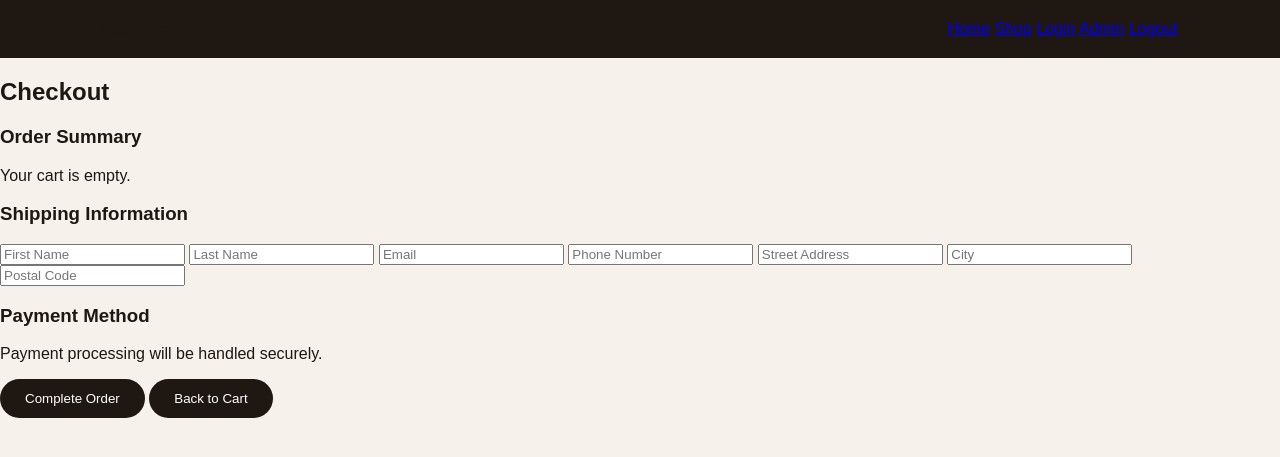
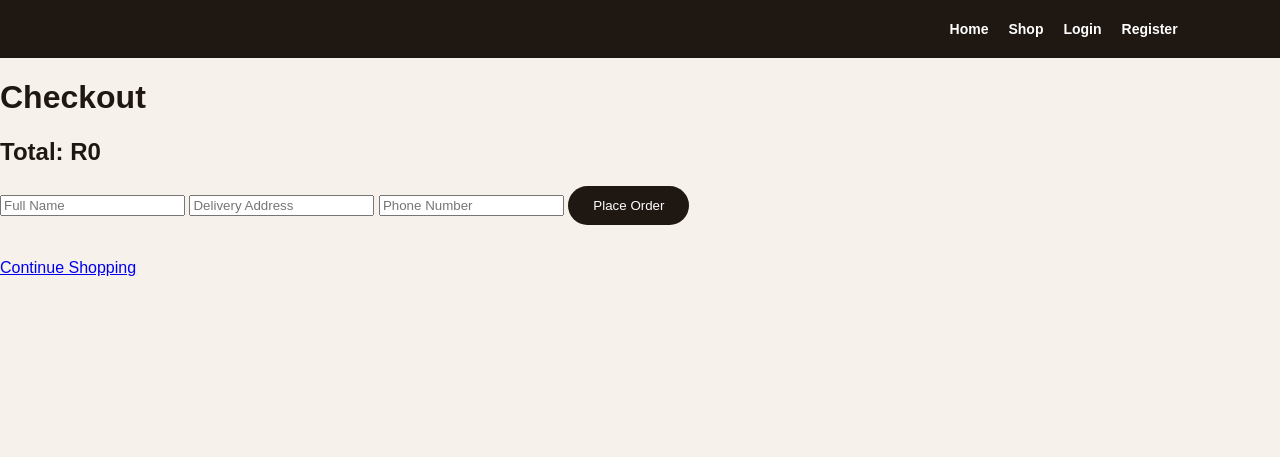
Before and after one commit to sibongilee/Pastimes, a PHP site: page /checkout.php in a window 1280 px wide. Shown: the top 457 px of the page. Run offline with PHP 8.4, Linux system fonts and the light colour scheme.

Commit message:
Enhance admin functionality: update navigation links across multiple pages, add admin management pages for clothing and users, and implement order completion page.

```diff
--- a/cart.php
+++ b/cart.php
@@ -54,8 +54,8 @@ if(isset($_GET["remove"])){
     <div>
         <a href="index.php">Home</a>
         <a href="clothes.php">Shop</a>
-        <a href="login.php">Login</a>
         <a href="admin.php">Admin</a>
+        <a href="wishlist.php">Wishlist</a>
         <a href="logout.php">Logout</a>
     </div>
 </div>
--- a/checkout.php
+++ b/checkout.php
@@ -2,122 +2,76 @@
 // Website: Pastimes
 // This page is the checkout page where users can review their cart and proceed to payment.
 session_start();
-include "DBConn.php";
-if (!isset($_SESSION["cart"])) {
-    $_SESSION["cart"] = array();
-}
-// Calculate total price
+include("navbar.php");
+
 $total = 0;
-$cart_items = array();
-// calculate total and get cart items
-if(!empty($_SESSION["cart"])){
-    foreach($_SESSION["cart"] as $id => $quantity){
-        $result = mysqli_query($conn, "SELECT * FROM tblClothes WHERE clothes_id='$id'");
-        $row = mysqli_fetch_assoc($result);
-        $total += $row["price"] * $quantity;
-        $cart_items[] = array(
-            "id" => $id,
-            "item_name" => $row["item_name"],
-            "price" => $row["price"],
-            "quantity" => $quantity,
 
-        );
-    }
-}
-// Process order submission
-if ($_SERVER['REQUEST_METHOD'] == 'POST') {
-    $firstName = mysqli_real_escape_string($conn, $_POST['firstName']);
-    $lastName = mysqli_real_escape_string($conn, $_POST['lastName']);
-    $email = mysqli_real_escape_string($conn, $_POST['email']);
-    $phone = mysqli_real_escape_string($conn, $_POST['phone']);
-    $address = mysqli_real_escape_string($conn, $_POST['address']);
-    $city = mysqli_real_escape_string($conn, $_POST['city']);
-    $postalCode = mysqli_real_escape_string($conn, $_POST['postalCode']);
+$products = [
+    "Men Jacket" => 450,
+    "Men T-Shirt" => 180,
+    "Men Jeans" => 350,
+    "Women Dress" => 400,
+    "Women Sweater" => 300,
+    "Women Top" => 220
+];
+?>
 
-    // Insert order (you may need to create an orders table)
-    $orderDate = date('Y-m-d H:i:s');
-    $query = "INSERT INTO tblOrders (firstName, lastName, email, phone, address, city, postalCode, orderDate, totalAmount)
-              VALUES ('$firstName', '$lastName', '$email', '$phone', '$address', '$city', '$postalCode', '$orderDate', '$total')";
-
-    if (mysqli_query($conn, $query)) {
-        $_SESSION["cart"] = array();
-        $successMsg = "Order placed successfully! Thank you for your purchase.";
-    } else {
-        $errorMsg = "Error placing order. Please try again.";
-    }
-}
-?>
 <!DOCTYPE html>
 <html>
 <head>
-    <title>Checkout - Pastimes</title>
+    <title>Checkout</title>
     <link rel="stylesheet" href="css/style.css">
 </head>
 <body>
-    <div class="navbar">
-        <strong>Pastimes</strong>
-        <div>
-            <a href="index.php">Home</a>
-            <a href="clothes.php">Shop</a>
-            <a href="login.php">Login</a>
-            <a href="admin.php">Admin</a>
-            <a href="logout.php">Logout</a>
-        </div>
+
+<div class="checkout-container">
+
+    <h1>Checkout</h1>
+
+    <?php
+    if(isset($_SESSION['cart']) && count($_SESSION['cart']) > 0)
+    {
+        echo "<div class='checkout-items'>";
+
+        foreach($_SESSION['cart'] as $item)
+        {
+            $price = $products[$item];
+            $total += $price;
+
+            echo "
+            <div class='checkout-item'>
+                <h3>$item</h3>
+                <p>R$price</p>
+            </div>";
+        }
+
+        echo "</div>";
+    }
+    ?>
+
+    <div class="checkout-total">
+        <h2>Total: R<?php echo $total; ?></h2>
     </div>
 
-    <div class="checkout-container">
-        <?php if (isset($successMsg)): ?>
-            <div class="success-message"><?php echo $successMsg; ?></div>
-            <a href="index.php"><button>Continue Shopping</button></a>
-        <?php else: ?>
-            <h2>Checkout</h2>
+    <form action="completeOrder.php" method="POST" class="checkout-form">
 
-            <div class="checkout-content">
-                <!-- Order Summary -->
-                <div class="order-summary">
-                    <h3>Order Summary</h3>
-                    <?php if (empty($cartItems)): ?>
-                        <p>Your cart is empty.</p>
-                    <?php else: ?>
-                        <div class="summary-items">
-                            <?php foreach ($cartItems as $item): ?>
-                                <div class="summary-item">
-                                    <span><?php echo $item['name']; ?> x <?php echo $item['quantity']; ?></span>
-                                    <span>R<?php echo number_format($item['itemTotal'], 2); ?></span>
-                                </div>
-                            <?php endforeach; ?>
-                        </div>
-                        <div class="summary-total">
-                            <strong>Total: R<?php echo number_format($total, 2); ?></strong>
-                        </div>
-                    <?php endif; ?>
-                </div>
+        <input type="text" name="fullname" placeholder="Full Name" required>
 
-                <!-- Checkout Form -->
-                <div class="checkout-form">
-                    <?php if (isset($errorMsg)): ?>
-                        <div class="error-message"><?php echo $errorMsg; ?></div>
-                    <?php endif; ?>
+        <input type="text" name="address" placeholder="Delivery Address" required>
 
-                    <form method="POST">
-                        <h3>Shipping Information</h3>
-                        <input type="text" name="firstName" placeholder="First Name" required>
-                        <input type="text" name="lastName" placeholder="Last Name" required>
-                        <input type="email" name="email" placeholder="Email" required>
-                        <input type="tel" name="phone" placeholder="Phone Number" required>
-                        <input type="text" name="address" placeholder="Street Address" required>
-                        <input type="text" name="city" placeholder="City" required>
-                        <input type="text" name="postalCode" placeholder="Postal Code" required>
+        <input type="tel" name="phone" placeholder="Phone Number" required>
 
-                        <h3>Payment Method</h3>
-                        <p>Payment processing will be handled securely.</p>
+        <button type="submit">Place Order</button>
 
-                        <button type="submit" class="checkout-btn">Complete Order</button>
-                        <a href="cart.php"><button type="button">Back to Cart</button></a>
-                    </form>
-                </div>
-            </div>
-        <?php endif; ?>
-    </div>
+    </form>
+
+    <br>
+
+    <a href="clothes.php" class="continue-btn">
+        Continue Shopping
+    </a>
+
+</div>
+
 </body>
 </html>
--- a/login.php
+++ b/login.php
@@ -52,8 +52,9 @@ if (isset($_POST["login"])) {
     <strong>Pastimes</strong>
     <a href="index.php">Home</a>
     <a href="register.php">Register</a>
-    <a href="login.php">Login</a>
     <a href="admin.php">Admin</a>
+    <a href="seller_request.php">Sell Clothes</a>
+    <a href="wishlist.php">Wishlist</a>
     <a href="clothes.php">Clothes</a>
 </div>
 
--- a/navbar.php
+++ b/navbar.php
@@ -1,24 +1,11 @@
 <div class="navbar">
     <strong>Pastimes</strong>
-    <!-- main links -->
     <div class="nav-links">
         <a href="index.php">Home</a>
         <a href="clothes.php">Shop</a>
-        <a href="seller_request.php">Sell clothes</a>
-        <a href="wishlist.php">Wishlist</a>
-        <a href="cart.php">Cart</a>
-        <?php
-if(isset($_SESSION["user_id"])) {
-            echo '<a href="logout.php">Logout</a>';
-        } else {
-            echo '<a href="login.php">Login</a>';
-            echo '<a href="register.php">Register</a>';
-        }
-?>
+
+         <!-- user auth links -->
+          <a href="login.php">Login</a>
+          <a href="register.php">Register</a>
     </div>
-        <!-- admin links -->
-         <a href="admin_clothes.php">Admin Clothes</a>
-         <a href="admin_users.php">Admin Users</a>
-         <a href="messages.php">Messages</a>
-
 </div>
```
Also changed, not shown: admin.php (+5 -3 lines), admin_clothes.php (+15 -0 lines), admin_users.php (+15 -0 lines), completeOrder.php (added, +28 -0 lines), messages.php (+16 -0 lines), seller_request.php (+7 -1 lines), css/style.css (line endings or trailing spaces).
